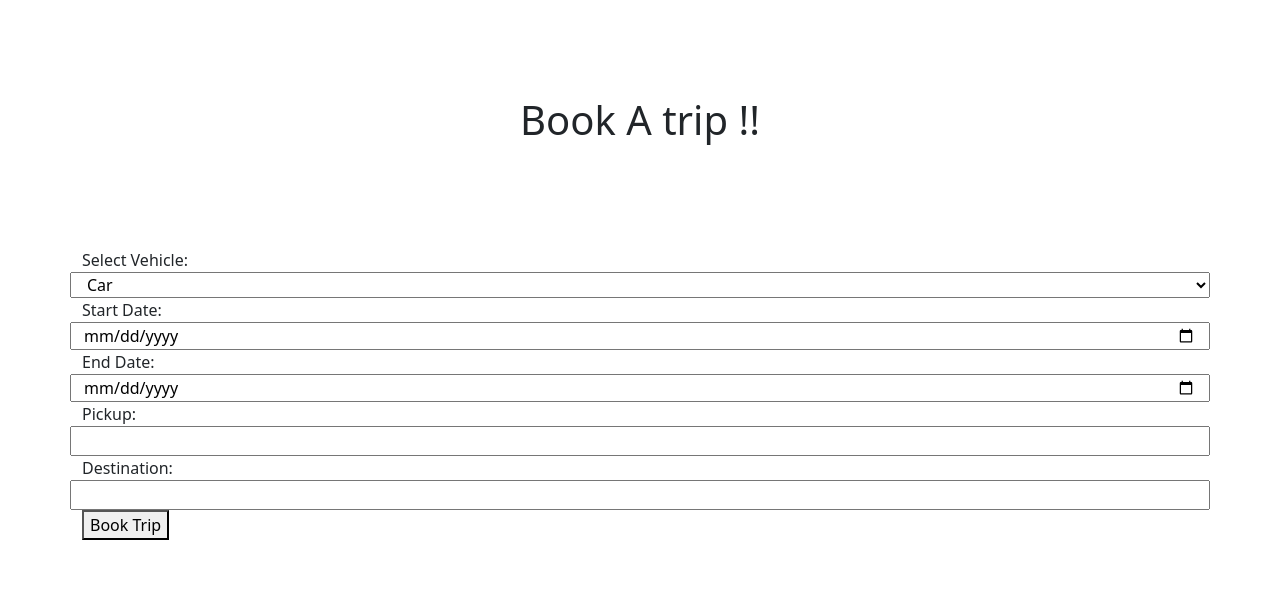
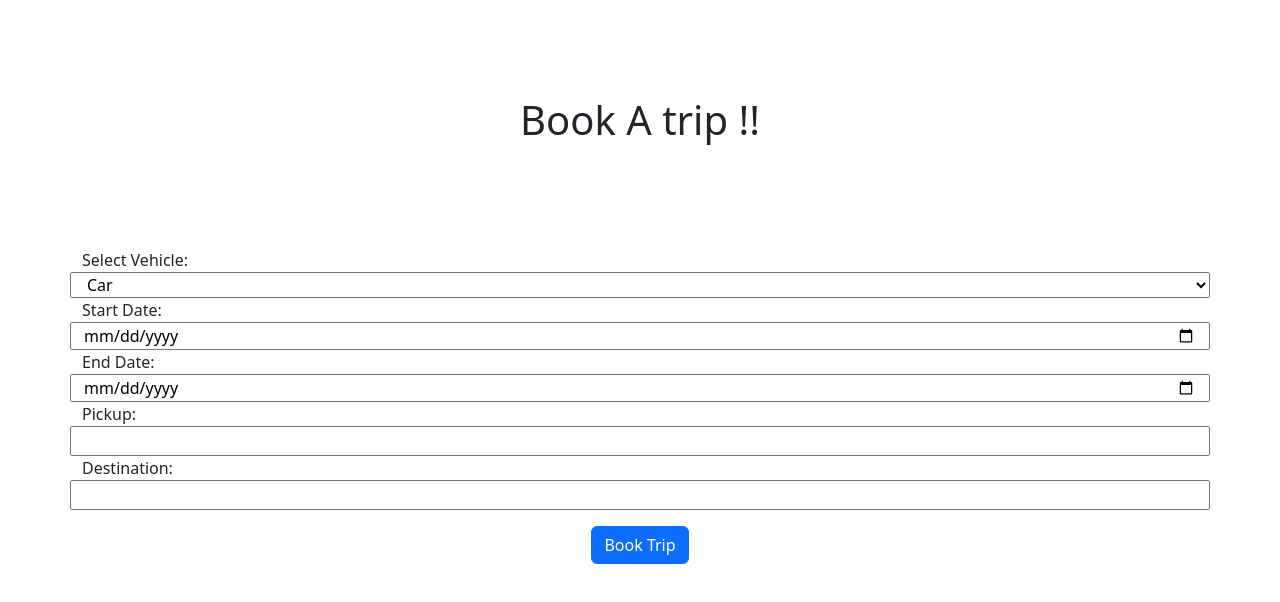
Before and after one commit to viralbhoi/TravelManagementSystem, a React (Vite) app in the folder frontend/: page /user-booking in a window 1280 px wide. Shown: the top 602 px of the page. Built offline with nearby package versions, Linux system fonts and the light colour scheme.

Commit message:
handledeLogout in user Dashboard.

```diff
--- a/frontend/src/modules/user/TripBookingForm.jsx
+++ b/frontend/src/modules/user/TripBookingForm.jsx
@@ -13,11 +13,10 @@ export default function TripBookingForm() {
     const navigate = useNavigate();
 
     const bookTrip = () => {
-
-      if (!startDate || !endDate || !pickUp || !destination){
-        alert("No field should be empty!");
-        return false;
-      }
+        if (!startDate || !endDate || !pickUp || !destination) {
+            alert("No field should be empty!");
+            return false;
+        }
         const newTrip = {
             id: Date.now(),
             userId: loggedInUser.id,
@@ -35,7 +34,9 @@ export default function TripBookingForm() {
 
     return (
         <div className="container">
-            <div className="row p-5 mt-5 mb-5 text-center"><h1>Book A trip !!</h1></div>
+            <div className="row p-5 mt-5 mb-5 text-center">
+                <h1>Book A trip !!</h1>
+            </div>
             <div className="row">
                 <label htmlFor="vehicle">Select Vehicle: </label>
                 <select
@@ -83,7 +84,13 @@ export default function TripBookingForm() {
                     onChange={(e) => setDestination(e.target.value)}
                 />
             </div>
-            <button onClick={bookTrip}>Book Trip</button>
+            <button
+                onClick={bookTrip}
+                className="btn btn-primary mt-3"
+                style={{ display: "block", margin: "auto" }}
+            >
+                Book Trip
+            </button>
         </div>
     );
 }
--- a/frontend/src/modules/user/UserDashboard.jsx
+++ b/frontend/src/modules/user/UserDashboard.jsx
@@ -1,9 +1,16 @@
 import React from "react";
-import { Link } from "react-router-dom";
+import { Link, useNavigate } from "react-router-dom";
 import { useAppContext } from "../../context/AppContext";
 
 export default function UserDashboard() {
     const { trips, loggedInUser } = useAppContext();
+    const navigate = useNavigate();
+
+    const handleLogout =() =>{
+        localStorage.setItem("loggedInUser", JSON.stringify(null));
+        alert("You Logged Out");
+        navigate("/");
+    }
 
     if (!loggedInUser) {
         return (
@@ -74,6 +81,18 @@ export default function UserDashboard() {
                     </button>
                 </Link>
             </div>
+
+            <div className="row justify-content-center align-items-center mt-5">
+                <Link to="/user-booking">
+                    <button
+                        className="btn btn-danger mt-3"
+                        style={{ display: "block", margin: "auto" }}
+                        onClick={handleLogout}
+                    >
+                        Logout
+                    </button>
+                </Link>
+            </div>
         </div>
     );
 }
```
